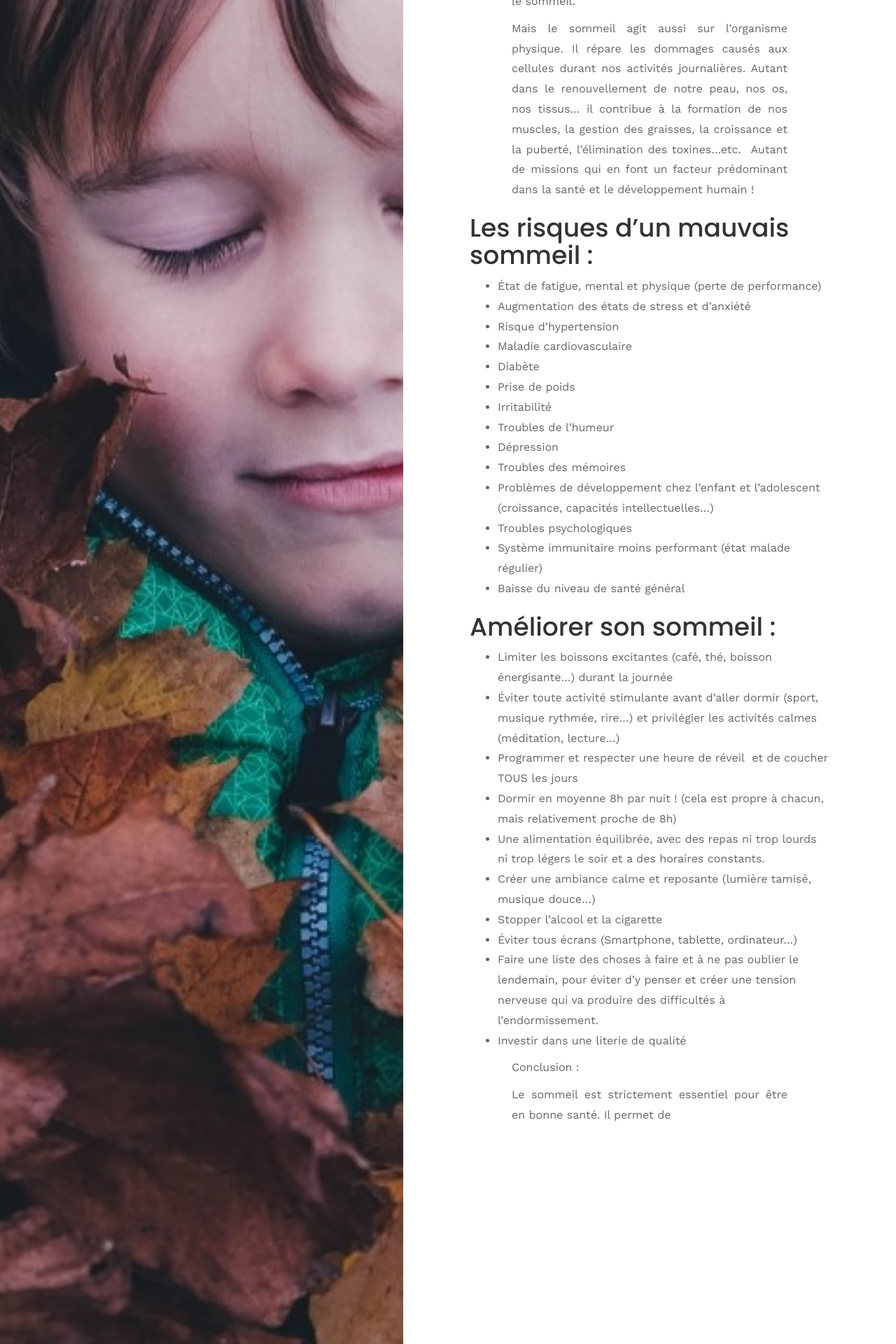
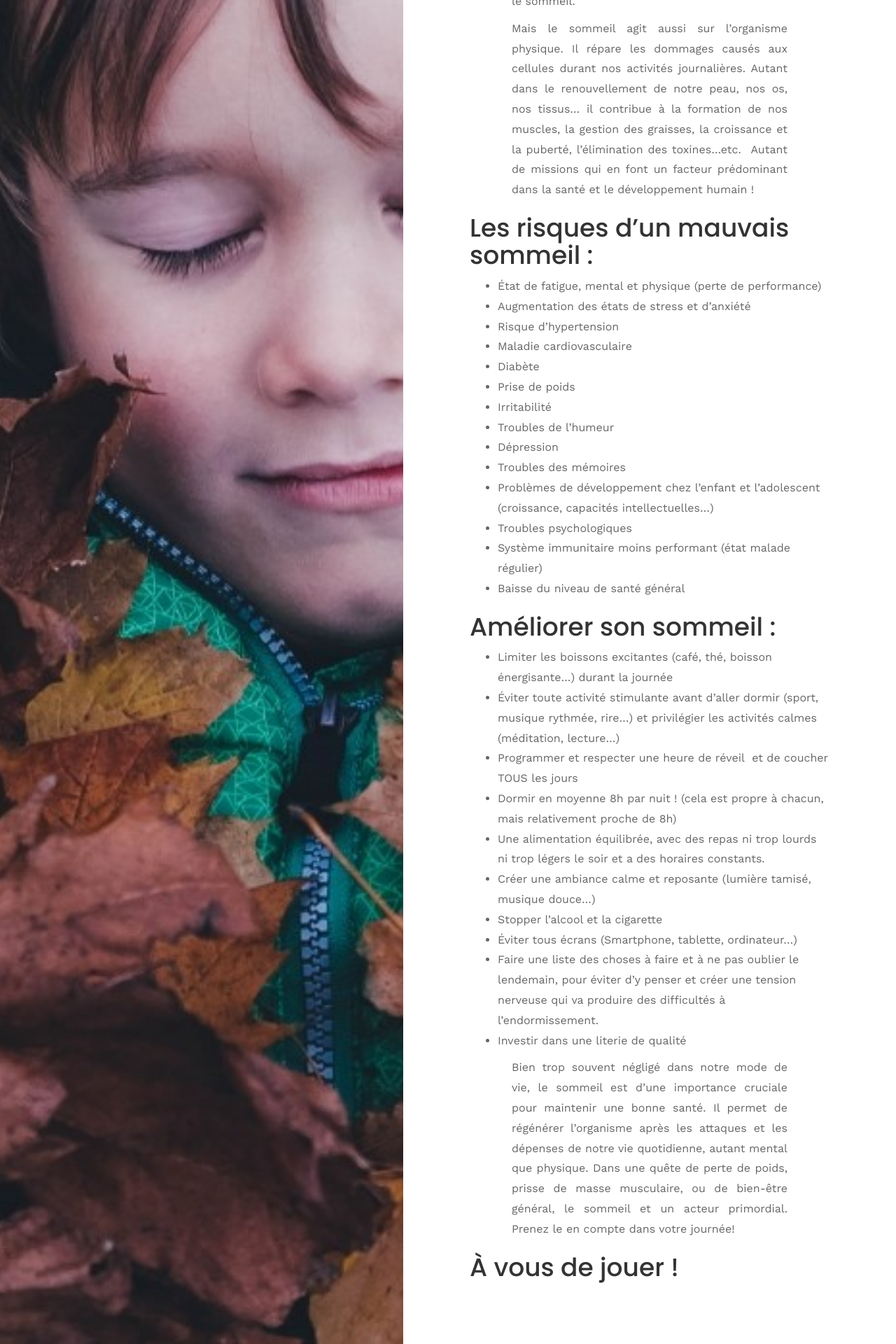
Before and after one commit to phildaponte/odemard, a Jekyll site: the page built from _posts/2017-12-18-la-sant-par-le-sommeil.md, in a window 1280 px wide. Shown: the part 1016-2936 px from the top of the page at 70% size. Built offline with Jekyll 4.4.1, drawn with Linux system fonts in a browser that asks for light colours; comment, search, counter and statistics services are not loaded.

Commit message:
Update Blog Post “2017-12-18-la-sant-par-le-sommeil”

```diff
--- a/_posts/2017-12-18-la-sant-par-le-sommeil.md
+++ b/_posts/2017-12-18-la-sant-par-le-sommeil.md
@@ -15,9 +15,6 @@ de leurs moyens» José Haba-Rubio.
 Mais ce
 rythme de vie effréné peut entraîner un manque de repos et des répercussions graves
 sur la santé…
-
-
-
 
 # Mais pourquoi dort-on?
 
@@ -88,6 +85,11 @@ prédominant dans la santé et le développement humain !
 * Investir dans une
   literie de qualité
 
-Conclusion :
+Bien trop souvent négligé dans notre mode de
+vie, le sommeil est d’une importance cruciale pour maintenir une bonne santé. Il
+permet de régénérer l’organisme après les attaques et les dépenses de notre vie
+quotidienne, autant mental que physique. Dans une quête de perte de poids,
+prisse de masse musculaire, ou de bien-être général, le sommeil et un acteur
+primordial. Prenez le en compte dans votre journée!
 
-Le sommeil est strictement essentiel pour être en bonne santé. Il permet de
+# À vous de jouer !
```
